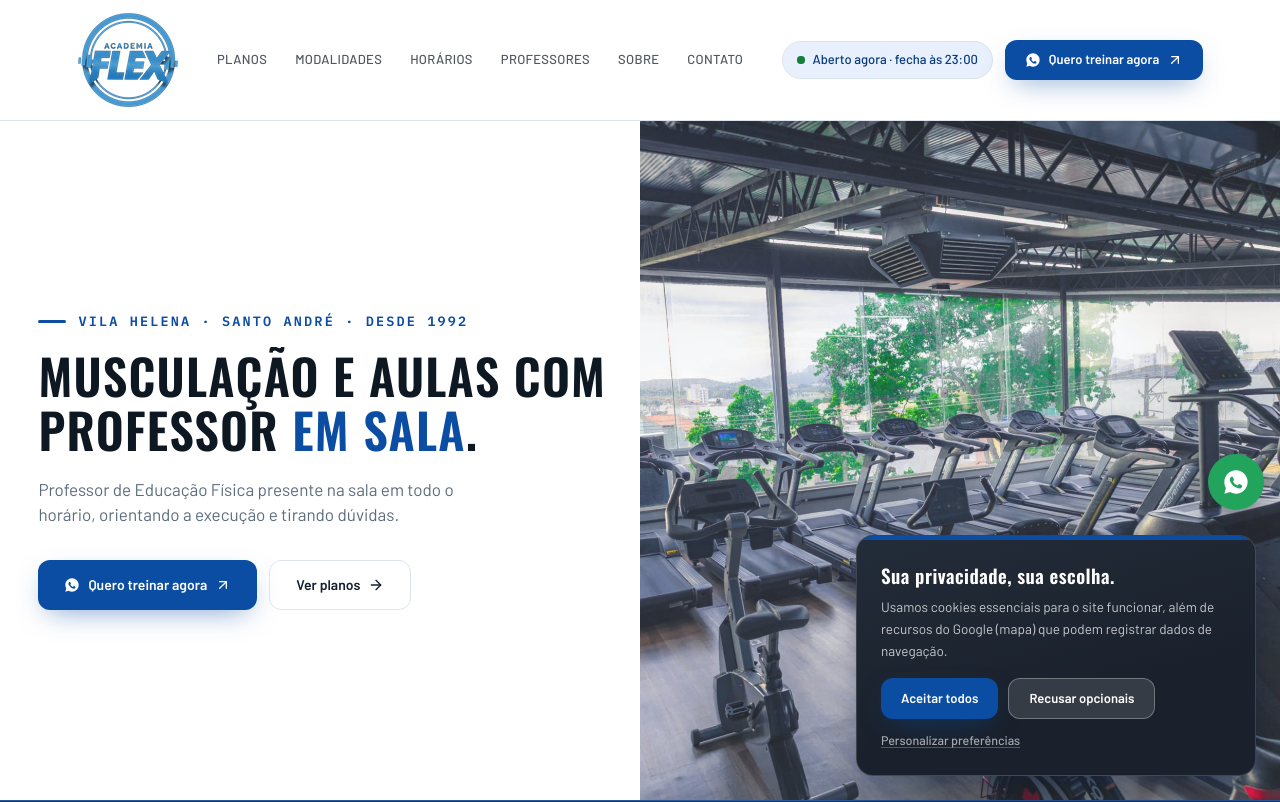
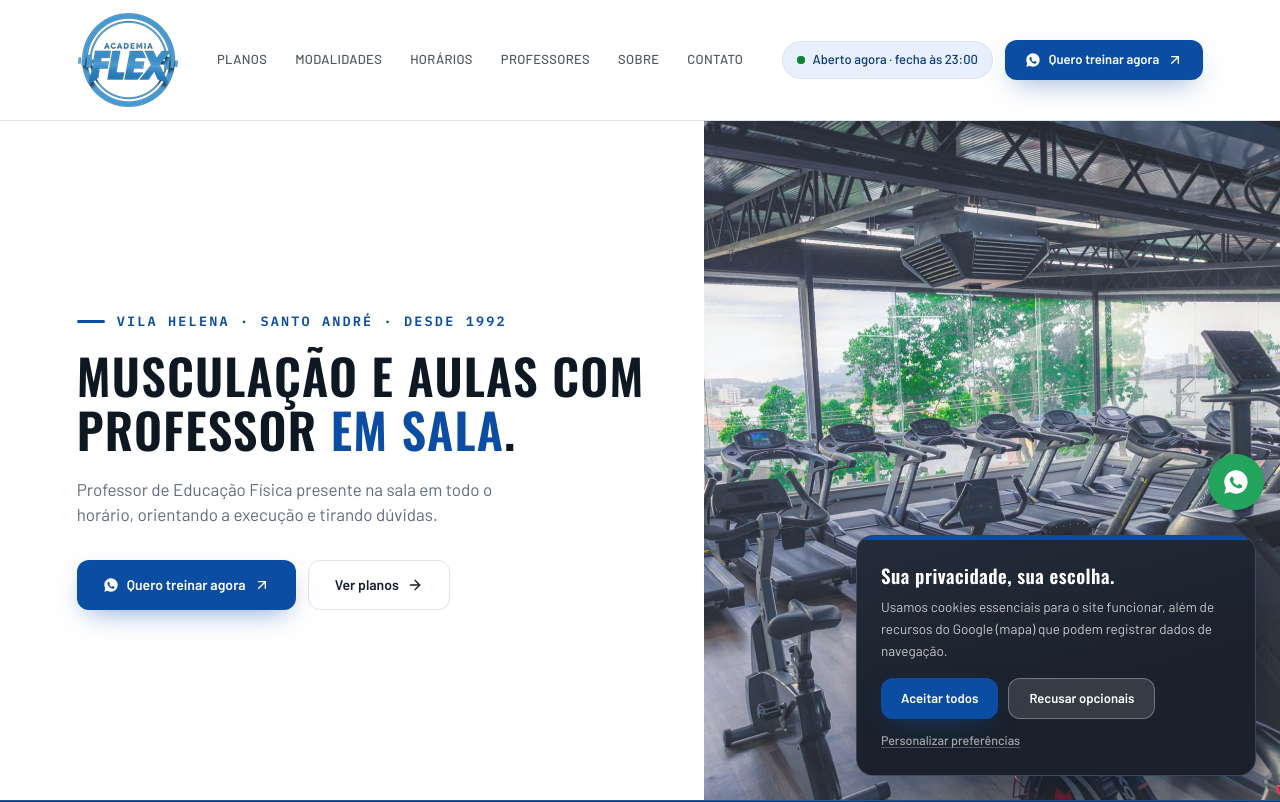
Before and after one commit to Moraes-Studio/lp-flex, a Next.js app: page / in a window 1280 px wide. Shown: the top 802 px of the page. Built offline with nearby package versions, Linux system fonts and the light colour scheme; no server answers.

Commit message:
fix: texto do hero alinhado à margem do header (SDD §4)

```diff
--- a/src/app/(home)/_components/hero.tsx
+++ b/src/app/(home)/_components/hero.tsx
@@ -19,13 +19,13 @@ import { CtaArrow } from '@/components/shared/cta-arrow';
  */
 export function Hero() {
   return (
-    <section className="grid lg:min-h-[min(720px,calc(100dvh-121px))] lg:grid-cols-2">
+    <section className="grid lg:min-h-[min(720px,calc(100dvh-121px))] lg:grid-cols-[1.1fr_0.9fr]">
       <div className="relative aspect-[4/3] w-full lg:order-2 lg:aspect-auto">
         <HeroRotator fotos={mediaConfig.heroFotos} />
       </div>
 
-      <div className="flex items-center px-[6%] py-12 md:py-16 lg:order-1 lg:py-20 lg:pr-8">
-        <div className="mx-auto w-full max-w-[640px] lg:mr-0 lg:ml-auto">
+      <div className="flex items-center px-[6%] py-12 md:py-16 lg:order-1 lg:py-20 lg:pr-8 lg:pl-[6vw]">
+        <div className="mx-auto w-full max-w-[640px] lg:mx-0">
           <Eyebrow className="enter" style={{ '--enter-delay': '0ms' } as React.CSSProperties}>
             Vila Helena · {siteConfig.address.city} · desde {siteConfig.foundedYear}
           </Eyebrow>
```
Also changed, not shown: 1 other file (tests, documents, lock files or other folders).
